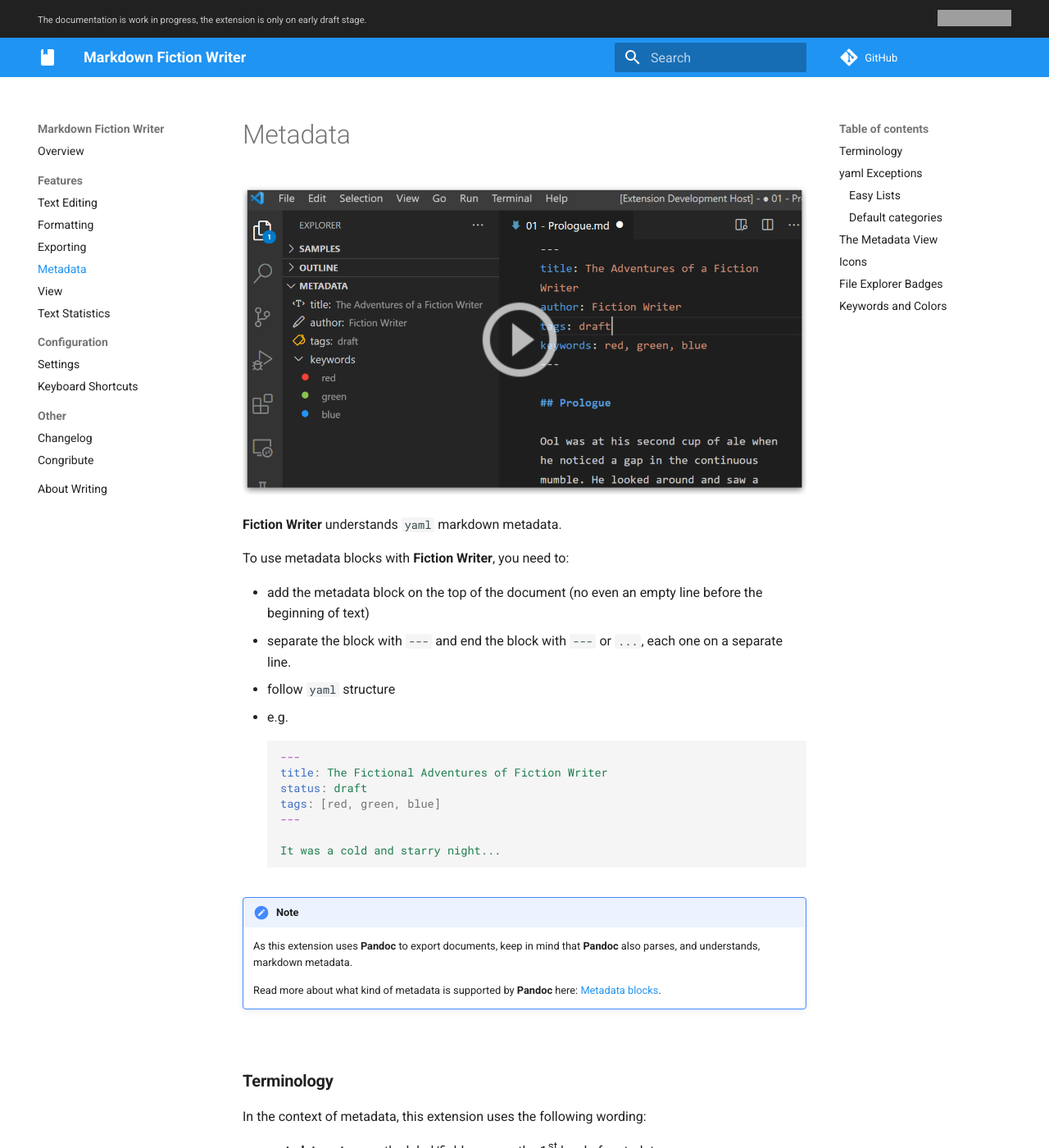
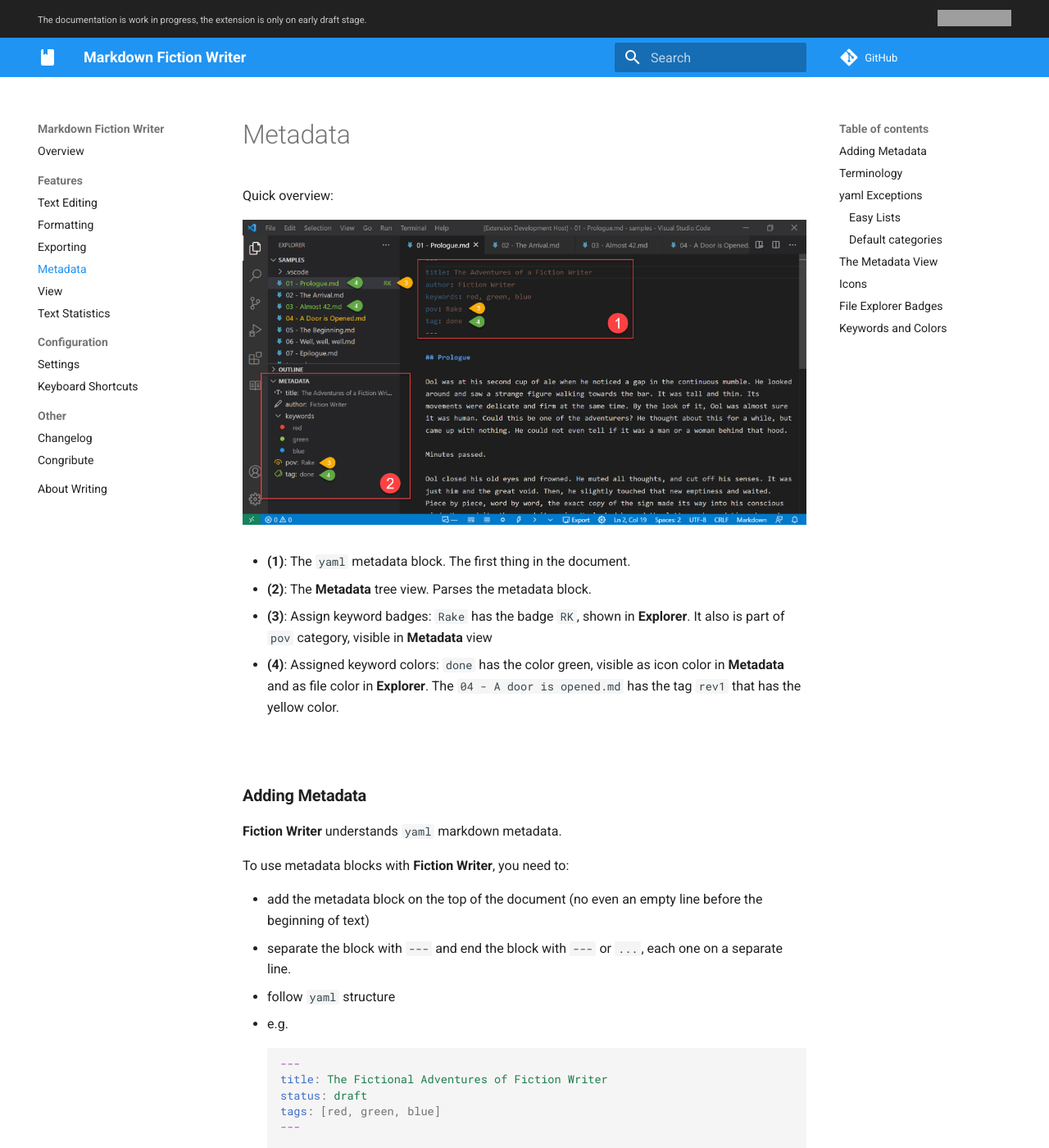
Before and after one commit to zoctarine/vscode-fiction-writer, an MkDocs documentation site: the page built from docs/metadata.md, in a window 1280 px wide and 1400 px high. Shown: the whole window at 82% size. Built offline with MkDocs 1.6.1 and Material for MkDocs 9.7.7, drawn with Linux system fonts in a browser that asks for light colours; comment, search, counter and statistics services are not loaded; grey boxes are pictures that could not be loaded.

Commit message:
Metadata Overview

```diff
--- a/docs/metadata.md
+++ b/docs/metadata.md
@@ -1,4 +1,17 @@
-![Meta view](img/meta_view_01.gif)
+Quick overview:
+
+![Meta view](img/meta_view_02.jpg)
+
+- **(1)**: The `yaml` metadata block. The first thing in the document.
+
+- **(2)**: The **Metadata** tree view. Parses the metadata block.
+
+- **(3)**: Assign keyword badges: `Rake` has the badge `RK`, shown in **Explorer**. It also is part of `pov` category, visible in **Metadata** view
+
+- **(4)**: Assigned keyword colors: `done` has the color green, visible as icon color in **Metadata** and as file color in **Explorer**. The `04 - A door is opened.md` has the tag `rev1` that has the yellow color.
+
+
+# Adding Metadata
 
 **Fiction Writer** understands `yaml` markdown metadata.
 
--- a/docs/resources/extra.js
+++ b/docs/resources/extra.js
@@ -28,11 +28,12 @@
 		let img = $(this);
 		let src = img.attr('src');
 		let ext = src.split('.');
+    let realExt = ext[ext.length - 1];
 
-		if (ext[ext.length - 1] === 'gif') {
-			ext[ext.length - 1] = 'png';
-		} else {
-			ext[ext.length - 1] = 'gif';
+		if (realExt === 'gif') {
+      ext[ext.length - 1] = 'png';
+		} else if (realExt === 'png') {
+      ext[ext.length - 1] = 'gif';
 		}
 		img.attr('src', ext.join('.'));
 		img.toggleClass('play');
```
Also changed, not shown: docs/img/meta_view_02.jpg (added), docs/img/meta_view_02.png (added).
